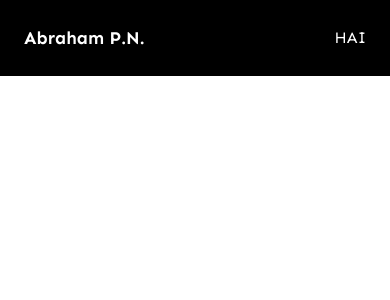
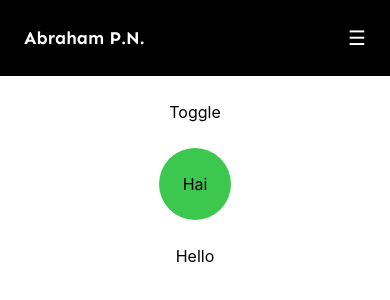
Before and after one commit to abrahamparn/PortFolio, a React (Vite) app in the folder Abraham/: page / in a window 390 px wide. Shown: the top 300 px of the page. Built offline with nearby package versions, Linux system fonts and the light colour scheme.

Commit message:
adding animation for the navbar and finish creating the navbar

```diff
--- a/Abraham/package.json
+++ b/Abraham/package.json
@@ -4,7 +4,7 @@
   "version": "0.0.0",
   "type": "module",
   "scripts": {
-    "dev": "vite",
+    "dev": "vite --host",
     "build": "vite build",
     "lint": "eslint . --ext js,jsx --report-unused-disable-directives --max-warnings 0",
     "preview": "vite preview"
@@ -12,8 +12,10 @@
   "dependencies": {
     "flowbite": "^1.8.1",
     "flowbite-react": "^0.5.0",
+    "gsap": "^3.12.2",
     "react": "^18.2.0",
-    "react-dom": "^18.2.0"
+    "react-dom": "^18.2.0",
+    "react-router-dom": "^6.17.0"
   },
   "devDependencies": {
     "@types/react": "^18.2.15",
--- a/Abraham/src/App.jsx
+++ b/Abraham/src/App.jsx
@@ -4,13 +4,18 @@ import viteLogo from '/vite.svg'
 import HomePage from './views/HomePage'
 import './App.css'
 import Navbar from './components/Navbar'
-
+import router from './routing'
+import {
+  createBrowserRouter,
+  RouterProvider,
+} from "react-router-dom";
 function App() {
 
   return (
     < >
     <Navbar/>
-    <HomePage/>
+    <RouterProvider router={router} />
+
     </>
   )
 }
--- /dev/null
+++ b/Abraham/src/components/Hero.jsx
@@ -0,0 +1,36 @@
+import Css from './Hero.module.css'
+import { gsap } from 'gsap'
+import React, { useEffect, useState, useRef, useLayoutEffect } from 'react'
+import { useAsyncError } from 'react-router-dom';
+export default function Hero() {
+    const [reversed, setReversed] = useState(false);
+    const app = useRef();
+    const tl = useRef();
+
+    const animate = () => {
+      console.log("creating timeline");
+      tl.current && tl.current.progress(0).kill();
+      tl.current = gsap.timeline()
+        .to(".box", {
+          rotation: 360
+        })
+        .to(".circle", {
+          x: 100,
+          ease: "power1.out",
+        })
+        .to(".circle", {
+            x: 0,
+            ease: "power1.out",
+          })
+    }
+
+    return (
+      <div className='flex items-center justify-center m-6 flex-col app' ref={app}>
+        <div>
+          <button onClick={animate}>Toggle</button>
+        </div>
+        <p className='text-center p-6 m-6 bg-green_custom rounded-full circle'>Hai</p>
+        <div className="box" >Hello</div>
+      </div>
+    );
+  }
--- a/Abraham/src/components/Navbar.jsx
+++ b/Abraham/src/components/Navbar.jsx
@@ -1,44 +1,115 @@
 import Css from './Navbar.module.css'
 
-import React from 'react'
+import React, {useState, useEffect, useRef } from 'react'
+import { gsap } from 'gsap';
 
 export default function Navbar() {
-    function showMenu(){
-        console.log("HAI KAMU")
+
+
+    const onEnter = ({ currentTarget }) => {
+        gsap.to(currentTarget, { fontSize: '2rem', backgroundColor:'black', duration:0.2});
+    };
+
+    const onLeave = ({ currentTarget }) => {
+        gsap.timeline().to(currentTarget, {  fontSize: '1rem', backgroundColor:'black', duration:0.2})
+        .to('.active', {backgroundColor: "#FF8A00", duration: 0.2});
+    };
+
+    const [showNavBarSmall, setShowNavBarSmall] = useState(false)
+    const app = useRef();
+    const tl = useRef(null);
+    function showMenu() {
+
+        console.log('clicked')
+        if(!tl.current){
+            animate()
+        }else{
+            tl.current.reversed(!tl.current.reversed())
         }
+    }
+
+    const animate = () =>{
+        if(showNavBarSmall === false){
+            console.log('false')
+            tl.current = gsap.timeline()
+            tl.current
+                .fromTo('.toBeAnimated',  { opacity: 0, zIndex:-1 }, { opacity: 1, duration: 0.5, zIndex:50 })
+                .from('.insertIntoAnimation', {x: 1000, ease:"power1.out", stagger:0.3})
+                .fromTo('.active', {backgroundColor: "bg-black"}, {backgroundColor: "#FF8A00", duration: 0.2});
+            setShowNavBarSmall(!showNavBarSmall); // Update the state after the animation
+                // .from('.randomInsert', {x:random(-1000, 0)})
+        }else if(showNavBarSmall === true){
+            console.log('false')
+            tl.current = gsap.timeline({
+                onComplete: () => {
+                    setShowNavBarSmall(!showNavBarSmall); // Update the state after the animation
+                },
+            });
+
+            tl.current
+            .fromTo('.toBeAnimated',  { opacity: 0, zIndex:-1 }, { opacity: 1, duration: 0.5, zIndex:50 })
+            .from('.insertIntoAnimation', {x: 1000, ease:"power1.out", stagger:0.3})
+            .fromTo('.active', {backgroundColor: "bg-black"}, {backgroundColor: "#FF8A00", duration: 0.2});
+
+        }
+    }
+
   return (
+    <>
         <div className=' bg-black font-sen text-bold w-screen'>
             <div className='flex justify-between sm:ms-0 sm:me-0 md:ms-4 md:me-4 lg:ms-12 lg:me-12 xl:ms-20 xl:me-20 text-white'>
                 <div className='flex items-center p-6'>
                     <p className='font-bold text-lg'>Abraham P.N.</p>
                 </div>
-            {/* <div className='flex '>
 
-                <div className='flex items-center p-6'><a className='hover:text-yellow_custom'>Experience</a></div>
-                <div className='flex items-center p-6'><a className='hover:text-yellow_custom'>Work</a></div>
-                <div className='flex items-center p-6'><a className='hover:text-yellow_custom'>Photography</a></div>
-                <div className={`${Css.active} flex  items-center p-6`}><a className='hover:text-yellow_custom'>Contact</a></div>
-
-            </div> */}
                 <div className="justify-between hidden w-full md:flex md:w-auto md:order-1">
                     <ul className="flex flex-col md:p-0 md:flex-row m-0 p-0">
-                    <li>
-                        <a href="#" className="block items-center p-6 hover:text-yellow_custom">Experience</a>
+                        <li >
+                            <a href="#" className="block items-center p-6 hover:text-yellow_custom rand">Experience</a>
                         </li>
-                    <li>
+                        <li >
                             <a href="#" className="block items-center p-6 hover:text-yellow_custom">Work</a>
                         </li>
-                    <li>
+                        <li >
                             <a href="#" className="block items-center p-6 hover:text-yellow_custom">Photography</a>
                         </li>
-                    <li className={`${Css.active} hover:bg-black_lighter`}>
+                        <li className={`${Css.active} hover:bg-black_lighter `}>
                         <a href="#" className="block items-center p-6 hover:text-yellow_custom">Contact</a>
                         </li>
                     </ul>
                 </div>
-            <div className='flex items-center justify-between md:hidden p-6' onClick={showMenu}><p>HAI</p></div>
+
+                <div className='flex items-center justify-between md:hidden p-6 openAnimation' onClick={showMenu}><span className='text-white text-xl'>☰</span></div>
+
             </div>
         </div>
+        <div className={`toBeAnimated bg-black flex flex-col font-sen text-bold w-screen fixed top-0 left-0 h-screen  md:hidden ${showNavBarSmall? " ":"hidden"}`}>
+
+            <div className='flex flex-row justify-between'>
+                <div className='flex items-center p-6'>
+                    <p className='font-bold text-lg text-yellow_custom'>Abraham P.N.</p>
+                </div>
+                <div className='flex items-center justify-between md:hidden p-6' onClick={showMenu}><span className='text-yellow_custom text-xl '>☰</span></div>
+            </div>
+            <div className="justify-between  w-full md:flex md:w-auto md:order-1">
+                    <ul className="flex flex-col md:p-0 md:flex-row m-0 p-0">
+                        <li className={`${showNavBarSmall? " ":"hidden"} insertIntoAnimation`} onMouseEnter={onEnter} onMouseLeave={onLeave}>
+                            <a href="#" className="block items-center p-6 hover:text-yellow_custom text-white">Experience</a>
+                        </li>
+                        <li className={`${showNavBarSmall? " ":"hidden"} insertIntoAnimation`} onMouseEnter={onEnter} onMouseLeave={onLeave}>
+                            <a href="#" className="block items-center p-6 hover:text-yellow_custom text-white">Work</a>
+                        </li>
+                        <li className={`${showNavBarSmall? " ":"hidden"} insertIntoAnimation`} onMouseEnter={onEnter} onMouseLeave={onLeave}>
+                            <a href="#" className="block items-center p-6 hover:text-yellow_custom text-white">Photography</a>
+                        </li>
+                        <li className={`active hover:bg-black_lighter insertIntoAnimation`} onMouseEnter={onEnter} onMouseLeave={onLeave}>
+                            <a href="#" className="block items-center p-6 hover:text-yellow_custom text-white">Contact</a>
+                        </li>
+                    </ul>
+                </div>
+        </div>
+    </>
+
 
     )
 }
--- a/Abraham/src/views/HomePage.jsx
+++ b/Abraham/src/views/HomePage.jsx
@@ -1,8 +1,10 @@
 import React from 'react'
-
+import Navbar from '../components/Navbar'
+import Hero from '../components/Hero'
 export default function HomePage() {
   return (
     <section>
+      <Hero/>
 
     </section>
   )
```
Also changed, not shown: Abraham/src/routing.jsx (+20 -0 lines), Abraham/src/components/Hero.module.css (added), 1 other file (tests, documents, lock files or other folders). Lines whose indentation alone changed are shown as unchanged.
